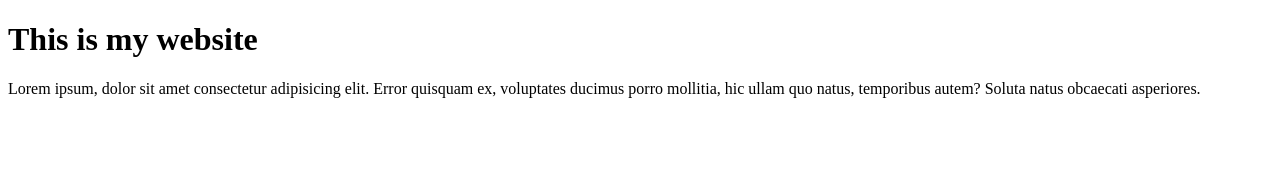
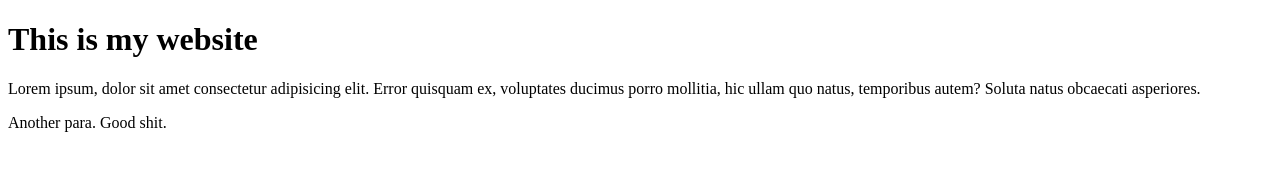
Before and after one commit to Ajitesh-01/Firstsite, a plain HTML site: page index.html in a window 1280 px wide. Drawn offline with Linux system fonts and the light colour scheme.

Commit message:
Modifcation

```diff
--- a/index.html
+++ b/index.html
@@ -16,6 +16,9 @@
         <h1>This is my website</h1>
 
         <p>Lorem ipsum, dolor sit amet consectetur adipisicing elit. Error quisquam ex, voluptates ducimus porro mollitia, hic ullam quo natus, temporibus autem? Soluta natus obcaecati asperiores.</p>
+
+
+        <P>Another para. Good shit.</P>
         <!--[if lt IE 7]>
             <p class="browsehappy">You are using an <strong>outdated</strong> browser. Please <a href="#">upgrade your browser</a> to improve your experience.</p>
         <![endif]-->
```
